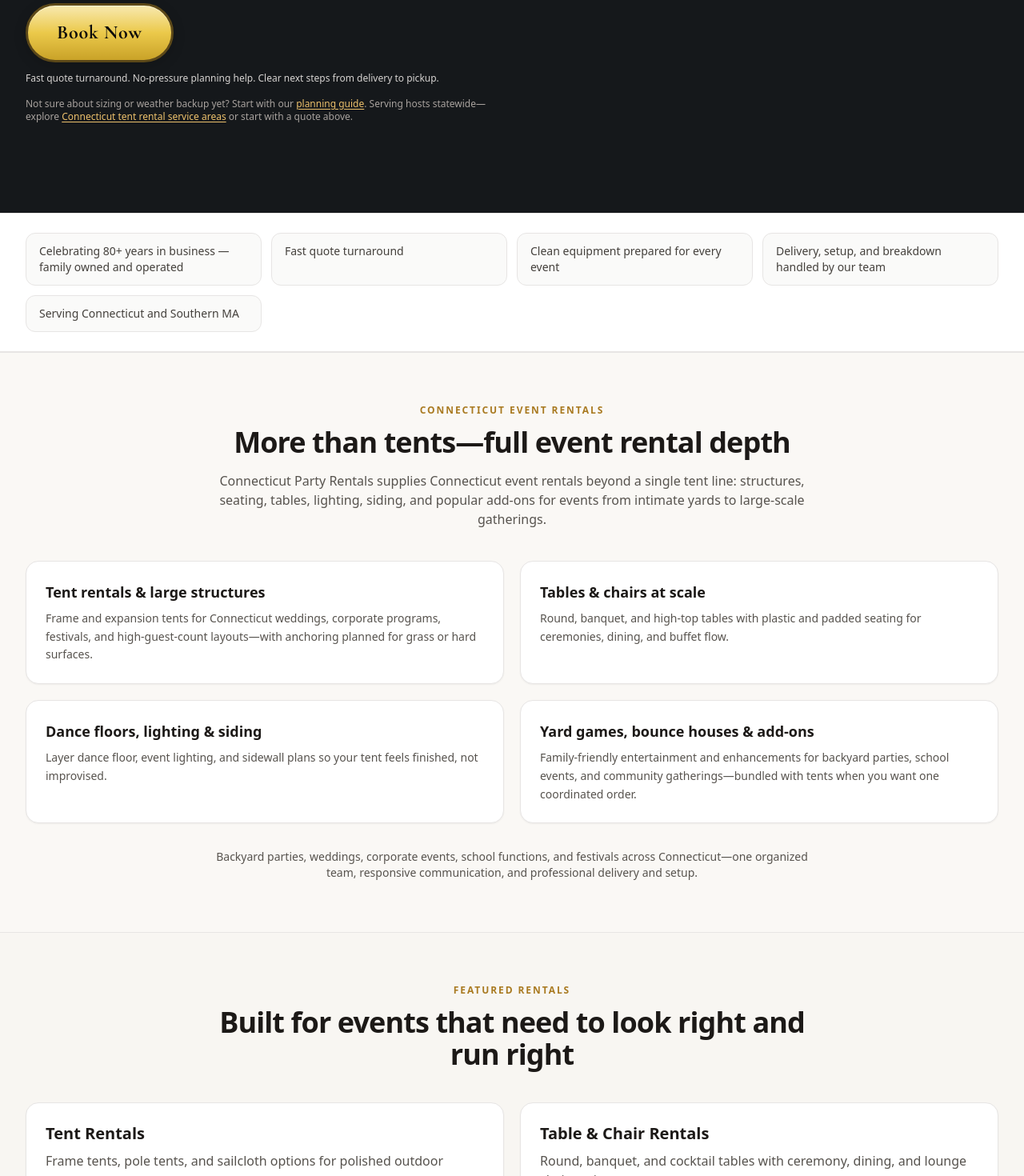
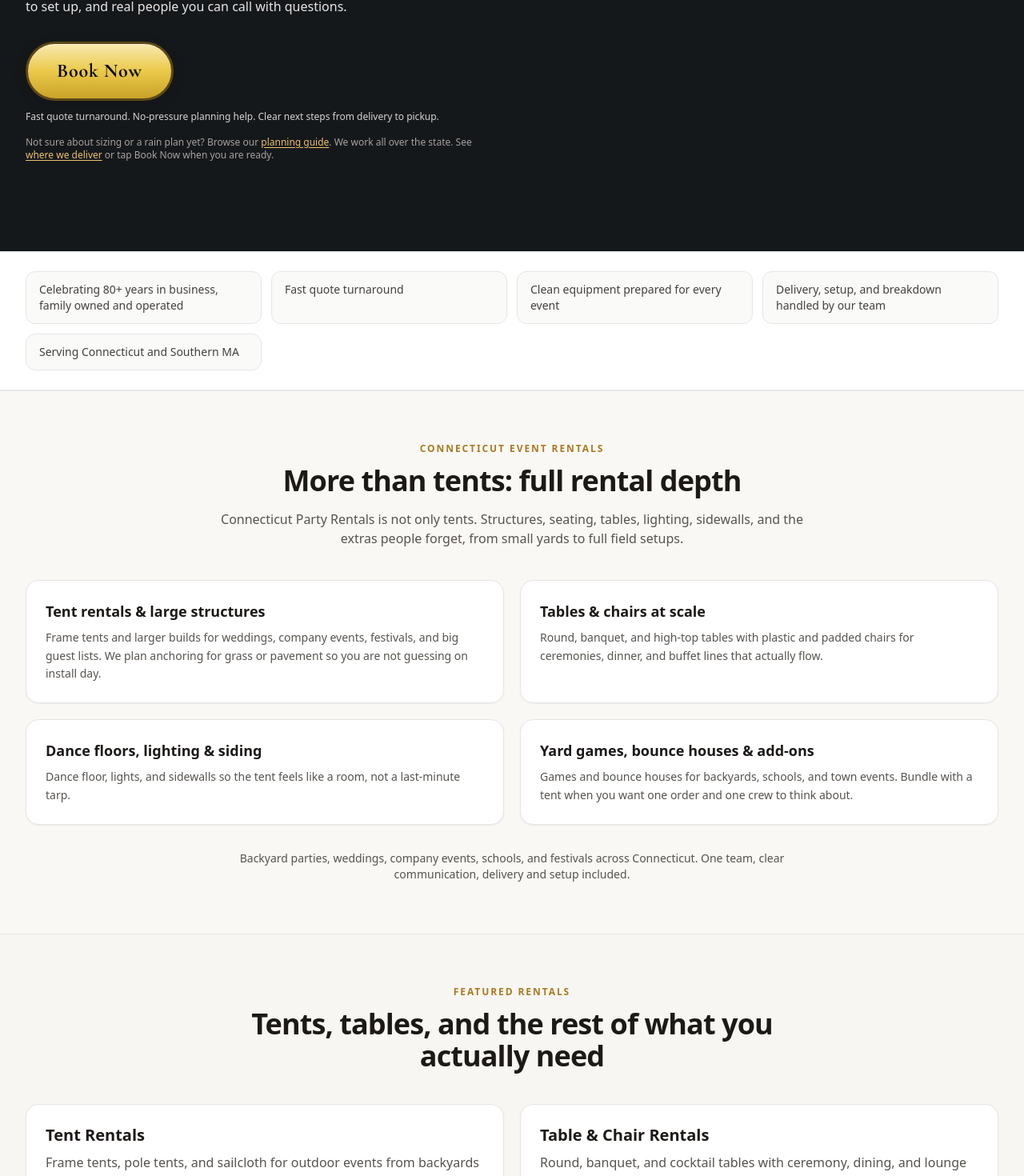
Before and after one commit to Bunnybunnyking/EventRent, a Next.js app: page / in a window 1280 px wide. Shown: the part 1177-2647 px from the top of the page at 80% size. Built offline with nearby package versions, Linux system fonts and the light colour scheme; no server answers.

Commit message:
Homepage copy: remove em dashes, warmer tone; service blocks and FAQ preview

```diff
--- a/app/page.tsx
+++ b/app/page.tsx
@@ -48,13 +48,13 @@ export default function HomePage() {
         <div className="relative mx-auto max-w-7xl px-4 pb-20 pt-12 sm:px-6 sm:pt-16 md:pb-28 lg:px-8">
           <p className="text-xs font-semibold uppercase tracking-[0.16em] text-[#edc16c]">{business.name}</p>
           <h1 className="mt-4 max-w-3xl text-4xl font-semibold leading-tight tracking-tight sm:text-5xl">
-            Tent rentals in Wethersfield, {business.primaryCity}, and statewide—polished setups that run on schedule.
+            Tent rentals in Wethersfield, {business.primaryCity}, and across Connecticut. We show up when we say we will, and we treat your lawn like it matters.
           </h1>
           <p className="mt-4 max-w-2xl text-base leading-relaxed text-[#e8dcc4] [font-family:var(--font-display)] sm:text-lg">
             {business.heroBrandTagline}
           </p>
           <p className="mt-5 max-w-2xl text-base text-stone-200">
-            Family owned and operated since {business.establishedYear}, we help weddings, backyard celebrations, and corporate events feel organized, elevated, and stress-free with clean equipment, professional setup, and responsive communication.
+            We are family owned and have been at this since {business.establishedYear}. Weddings, graduations, cookouts, company picnics, whatever you are planning, we bring clean gear, a crew that knows how to set up, and real people you can call with questions.
           </p>
           <div className="mt-8 flex flex-wrap items-center gap-3">
             <Link href="/contact#quote" className={bookNowSectionClass}>
@@ -63,15 +63,15 @@ export default function HomePage() {
           </div>
           <p className="mt-3 text-xs text-stone-300">Fast quote turnaround. No-pressure planning help. Clear next steps from delivery to pickup.</p>
           <p className="mt-4 max-w-xl text-xs text-stone-400">
-            Not sure about sizing or weather backup yet? Start with our{" "}
+            Not sure about sizing or a rain plan yet? Browse our{" "}
             <Link href="/planning" className="font-medium text-[#edc16c] underline underline-offset-2 hover:text-white">
               planning guide
             </Link>
-            . Serving hosts statewide—explore{" "}
+            . We work all over the state. See{" "}
             <Link href="/service-areas" className="font-medium text-[#edc16c] underline underline-offset-2 hover:text-white">
-              Connecticut tent rental service areas
+              where we deliver
             </Link>{" "}
-            or start with a quote above.
+            or tap Book Now when you are ready.
           </p>
         </div>
       </section>
@@ -90,7 +90,7 @@ export default function HomePage() {
 
       <section className="py-16">
         <div className="mx-auto max-w-7xl px-4 sm:px-6 lg:px-8">
-          <SectionHeading eyebrow="Featured Rentals" title="Built for events that need to look right and run right" />
+          <SectionHeading eyebrow="Featured Rentals" title="Tents, tables, and the rest of what you actually need" />
           <div className="mt-10 grid gap-5 md:grid-cols-2">
             {services.map((service) => (
               <article key={service.title} className="rounded-2xl border border-stone-200 bg-white p-6 shadow-sm transition hover:shadow-md">
@@ -113,7 +113,7 @@ export default function HomePage() {
 
       <section className="bg-white py-16">
         <div className="mx-auto max-w-7xl px-4 sm:px-6 lg:px-8">
-          <SectionHeading eyebrow="Event Types" title="Designed for weddings, private events, and organized public programs" />
+          <SectionHeading eyebrow="Event Types" title="Weddings, backyards, schools, companies, and everything in between" />
           <div className="mt-8 grid gap-3 sm:grid-cols-2 lg:grid-cols-3">
             {eventTypeLinks.map((event) => (
               <Link
@@ -134,21 +134,21 @@ export default function HomePage() {
       <section className="py-16">
         <div className="mx-auto grid max-w-7xl gap-10 px-4 sm:px-6 md:grid-cols-2 lg:px-8">
           <div className="rounded-3xl border border-stone-200 bg-white p-7 shadow-sm">
-            <h2 className="text-2xl font-semibold tracking-tight">What clients worry about, solved up front</h2>
+            <h2 className="text-2xl font-semibold tracking-tight">What people ask before they book</h2>
             <ul className="mt-5 space-y-3 text-sm text-stone-700">
-              <li>Concerned about no-shows? We confirm timing windows and keep communication clear before event day.</li>
-              <li>Worried about equipment condition? Every tent, table, and chair is inspected before deployment.</li>
-              <li>Need rain confidence? We plan sidewalls and weather-ready options in advance.</li>
-              <li>Afraid of hidden charges? We provide transparent quote details and practical recommendations.</li>
+              <li>Will you actually show up? We lock delivery windows and keep you in the loop before the day of.</li>
+              <li>Will the stuff look decent? We inspect tents, tables, and chairs before they leave our warehouse.</li>
+              <li>What if it rains? We talk through sidewalls and backup options while we still have time to plan.</li>
+              <li>What will this cost? We quote line by item so you are not guessing what is in the number.</li>
             </ul>
           </div>
           <div className="rounded-3xl border border-stone-200 bg-[#111315] p-7 text-stone-100 shadow-sm">
             <h2 className="text-2xl font-semibold tracking-tight">How it works</h2>
             <ol className="mt-5 space-y-3 text-sm text-stone-300">
-              <li>1. Share your date, town, and guest count.</li>
-              <li>2. We recommend a tent size and rental package.</li>
-              <li>3. You receive a clear quote with timeline details.</li>
-              <li>4. Our crew delivers, sets up, and returns for breakdown.</li>
+              <li>1. Tell us your date, town, and roughly how many people.</li>
+              <li>2. We suggest tent size and what else usually goes with it.</li>
+              <li>3. You get a quote you can read without a spreadsheet.</li>
+              <li>4. Our crew delivers, sets up, and comes back to take it down.</li>
             </ol>
             <Link href="/contact#quote" className={`${bookNowSectionClass} mt-5 inline-flex text-base sm:text-lg`}>
               Book Now
@@ -162,15 +162,15 @@ export default function HomePage() {
           <SectionHeading
             eyebrow="Tent Planning"
             title="Not sure what size tent you need?"
-            intro="We plan around guest count, seating style, dance floor, food service, and weather backup so your layout works in real life, not just on paper."
+            intro="We plan around headcount, how you want people seated, whether there is dancing, food, and what happens if the weather turns. Real life, not a sketch on the back of a napkin."
           />
           <div className="mt-8 grid gap-4 rounded-2xl border border-stone-200 bg-stone-50 p-6 sm:grid-cols-3">
             <div>
-              <p className="text-sm font-semibold text-stone-900">60-80 guests</p>
+              <p className="text-sm font-semibold text-stone-900">60 to 80 guests</p>
               <p className="mt-1 text-sm text-stone-600">Popular for backyard celebrations and graduation parties.</p>
             </div>
             <div>
-              <p className="text-sm font-semibold text-stone-900">100-150 guests</p>
+              <p className="text-sm font-semibold text-stone-900">100 to 150 guests</p>
               <p className="mt-1 text-sm text-stone-600">Ideal for wedding receptions and larger private events.</p>
             </div>
             <div>
@@ -208,7 +208,7 @@ export default function HomePage() {
       <section className="bg-white py-16">
         <div className="mx-auto max-w-7xl px-4 sm:px-6 lg:px-8">
           <div className="mb-8 flex items-end justify-between gap-4">
-            <SectionHeading eyebrow="Gallery Preview" title="Clean setups with polished, professional presentation" />
+            <SectionHeading eyebrow="Gallery Preview" title="A few setups we have done lately" />
             <Link href="/tents/gallery" className="hidden text-sm font-semibold text-stone-800 underline underline-offset-4 md:block">
               View full gallery
             </Link>
@@ -225,7 +225,7 @@ export default function HomePage() {
           <SectionHeading
             eyebrow="FAQ"
             title="Answers before you have to call"
-            intro="Sizing, guest counts, rain backup, delivery timing, pricing, booking, and hard-surface setups—plain language for Connecticut hosts."
+            intro="Sizing, guest counts, rain backup, when we show up, pricing, booking, and tents on driveways. Plain language, no jargon."
           />
           <div className="mt-8">
             <FAQAccordion items={faqItems.slice(0, 5)} />
--- a/components/inventory-sections.tsx
+++ b/components/inventory-sections.tsx
@@ -12,7 +12,7 @@ import { SectionHeading } from "@/components/sections";
 function formatQty(item: { quantity?: number; quantityNote?: string }) {
   if (item.quantityNote) return item.quantityNote;
   if (item.quantity !== undefined) return item.quantity.toLocaleString();
-  return "—";
+  return "Varies";
 }
 
 function InventoryCategoryCard({ category }: { category: InventoryCategory }) {
@@ -24,7 +24,7 @@ function InventoryCategoryCard({ category }: { category: InventoryCategory }) {
       <h3 className="text-lg font-semibold tracking-tight text-stone-900">{category.title}</h3>
       {category.description ? <p className="mt-1.5 text-xs leading-relaxed text-stone-500">{category.description}</p> : null}
       {category.overviewOnly ? (
-        <p className="mt-4 text-sm font-medium text-stone-700">Large rental selection — details confirmed on quote.</p>
+        <p className="mt-4 text-sm font-medium text-stone-700">Large rental selection; exact counts confirmed on your quote.</p>
       ) : (
         <ul className="mt-4 space-y-2 border-t border-stone-100 pt-4">
           {category.items.map((item) => (
@@ -39,24 +39,24 @@ function InventoryCategoryCard({ category }: { category: InventoryCategory }) {
   );
 }
 
-/** “More than tents” — breadth of Connecticut event rentals */
+/** “More than tents”: breadth of Connecticut event rentals */
 export function WhatWeOfferSection() {
   const pillars = [
     {
       title: "Tent rentals & large structures",
-      body: "Frame and expansion tents for Connecticut weddings, corporate programs, festivals, and high-guest-count layouts—with anchoring planned for grass or hard surfaces.",
+      body: "Frame tents and larger builds for weddings, company events, festivals, and big guest lists. We plan anchoring for grass or pavement so you are not guessing on install day.",
     },
     {
       title: "Tables & chairs at scale",
-      body: "Round, banquet, and high-top tables with plastic and padded seating for ceremonies, dining, and buffet flow.",
+      body: "Round, banquet, and high-top tables with plastic and padded chairs for ceremonies, dinner, and buffet lines that actually flow.",
     },
     {
       title: "Dance floors, lighting & siding",
-      body: "Layer dance floor, event lighting, and sidewall plans so your tent feels finished, not improvised.",
+      body: "Dance floor, lights, and sidewalls so the tent feels like a room, not a last-minute tarp.",
     },
     {
       title: "Yard games, bounce houses & add-ons",
-      body: "Family-friendly entertainment and enhancements for backyard parties, school events, and community gatherings—bundled with tents when you want one coordinated order.",
+      body: "Games and bounce houses for backyards, schools, and town events. Bundle with a tent when you want one order and one crew to think about.",
     },
   ];
 
@@ -65,8 +65,8 @@ export function WhatWeOfferSection() {
       <div className="mx-auto max-w-7xl px-4 sm:px-6 lg:px-8">
         <SectionHeading
           eyebrow="Connecticut event rentals"
-          title="More than tents—full event rental depth"
-          intro={`${business.name} supplies Connecticut event rentals beyond a single tent line: structures, seating, tables, lighting, siding, and popular add-ons for events from intimate yards to large-scale gatherings.`}
+          title="More than tents: full rental depth"
+          intro={`${business.name} is not only tents. Structures, seating, tables, lighting, sidewalls, and the extras people forget, from small yards to full field setups.`}
         />
         <div className="mt-10 grid gap-5 md:grid-cols-2">
           {pillars.map((p) => (
@@ -77,7 +77,7 @@ export function WhatWeOfferSection() {
           ))}
         </div>
         <p className="mx-auto mt-8 max-w-3xl text-center text-sm text-stone-600">
-          Backyard parties, weddings, corporate events, school functions, and festivals across {business.state}—one organized team, responsive communication, and professional delivery and setup.
+          Backyard parties, weddings, company events, schools, and festivals across {business.state}. One team, clear communication, delivery and setup included.
         </p>
       </div>
     </section>
@@ -90,8 +90,8 @@ export function InventoryOverviewSection({ compact = false }: { compact?: boolea
       <div className="mx-auto max-w-7xl px-4 sm:px-6 lg:px-8">
         <SectionHeading
           eyebrow="Rental inventory overview"
-          title="Extensive Connecticut inventory—planned for your guest count"
-          intro="High-capacity tent, table, and chair availability for Connecticut event rentals. The overview below is grouped for planning—confirmed availability is always tied to your date and schedule."
+          title="Extensive Connecticut inventory, planned around your guest count"
+          intro="High-capacity tents, tables, and chairs for Connecticut events. The overview below helps you plan; what is available always ties to your date and our schedule."
         />
         <p className="mx-auto mt-4 max-w-3xl rounded-xl border border-amber-200/80 bg-amber-50/90 px-4 py-3 text-center text-xs leading-relaxed text-amber-950/90">
           {inventoryDisclaimer}
@@ -147,7 +147,7 @@ export function PopularRentalCategoriesSection() {
           <p className="text-xs font-semibold uppercase tracking-[0.16em] text-[#edc16c]">Start here</p>
           <h2 className="mt-3 text-3xl font-semibold tracking-tight sm:text-4xl">Popular rental categories</h2>
           <p className="mt-4 text-sm leading-relaxed text-stone-400">
-            Jump to the event rental path that matches your Connecticut event—then request a custom quote with inventory matched to your date.
+            Pick what matches your event, then ask for a quote with inventory locked to your date.
           </p>
         </div>
         <div className="mt-10 grid gap-4 sm:grid-cols-2 lg:grid-cols-3 xl:grid-cols-4">
@@ -171,8 +171,8 @@ export function PopularRentalCategoriesSection() {
 export function QuoteWorkflowSection() {
   const steps = [
     { title: "Your date & town", text: "Lock the when and where so we can check schedule and routing." },
-    { title: "Guest count & event type", text: "Wedding, corporate, school, backyard, or festival—each drives layout and inventory." },
-    { title: "What you need", text: "Tent size, tables, chairs, lighting, siding, dance floor, games—tell us priorities; we fill gaps." },
+    { title: "Guest count & event type", text: "Wedding, company, school, backyard, or festival: each one changes layout and what you rent." },
+    { title: "What you need", text: "Tent size, tables, chairs, lighting, siding, dance floor, games. Tell us what matters most and we help with the rest." },
     { title: "Custom quote", text: "You receive a clear line-item plan you can adjust before we reserve gear for your day." },
   ];
 
@@ -181,8 +181,8 @@ export function QuoteWorkflowSection() {
       <div className="mx-auto max-w-5xl px-4 sm:px-6 lg:px-8">
         <SectionHeading
           eyebrow="Quote workflow"
-          title="Plan your event—then we build the rental list"
-          intro="This flow mirrors how we will connect quotes to your rental catalog—including future Goodshuffle-driven line items—so nothing is vague when you are ready to book."
+          title="Plan your event, then we build the rental list"
+          intro="This is how we work through a quote with you: date and place first, then headcount and event type, then the gear list. Nothing vague when you are ready to book."
         />
         <ol className="mt-10 space-y-4">
           {steps.map((s, i) => (
--- a/lib/site-data.ts
+++ b/lib/site-data.ts
@@ -13,7 +13,7 @@ export const business = {
   celebrationTagline: "Celebrating 80+ years in business",
   /** Polished hero tagline — oldest in CT + quality / service (see homepage hero) */
   heroBrandTagline:
-    "Connecticut's oldest party rental company—trusted service and elevated events since 1946.",
+    "Connecticut's oldest party rental company. Trusted service since 1946, still family run.",
   /** Party Packages / tent bundle sales page */
   partyPackagesTagline: "We set the stage. You steal the show.",
   /** FAQ page — line under the celebration / trust line */
@@ -46,7 +46,7 @@ export const footerServiceLinks = [
 ];
 
 export const trustPoints = [
-  "Celebrating 80+ years in business — family owned and operated",
+  "Celebrating 80+ years in business, family owned and operated",
   "Fast quote turnaround",
   "Clean equipment prepared for every event",
   "Delivery, setup, and breakdown handled by our team",
@@ -56,7 +56,7 @@ export const trustPoints = [
 export const services = [
   {
     title: "Tent Rentals",
-    description: "Frame tents, pole tents, and sailcloth options for polished outdoor events.",
+    description: "Frame tents, pole tents, and sailcloth for outdoor events from backyards to full receptions.",
     href: "/tent-rentals",
   },
   {
@@ -66,22 +66,22 @@ export const services = [
   },
   {
     title: "Wedding Tent Rentals",
-    description: "Elevated tent layouts, lighting, and sidewall plans designed for elegant wedding flow.",
+    description: "Tent layouts, lighting, and sidewalls planned so your wedding day runs smoothly outside.",
     href: "/wedding-tent-rentals",
   },
   {
     title: "Corporate Event Rentals",
-    description: "Organized setups for company events, school functions, municipal programs, and festivals.",
+    description: "Company picnics, school events, town programs, and festivals with setups that match your run of show.",
     href: "/corporate-event-rentals",
   },
   {
     title: "Yard Games",
-    description: "Cornhole, giant Jenga, Connect 4, and more—delivered for backyard parties, graduations, and team events.",
+    description: "Cornhole, giant Jenga, Connect 4, and more. We deliver for backyard parties, graduations, and team events.",
     href: "/yard-games",
   },
   {
     title: "Bounce Houses",
-    description: "Clean, inspected inflatables sized for real yards—with safety-first setup and optional game bundles.",
+    description: "Clean, inspected inflatables sized for real yards, with setup that puts safety first and optional game bundles.",
     href: "/bounce-houses",
   },
 ];
@@ -168,20 +168,20 @@ export type FaqItem = {
 
 /**
  * Homepage FAQ preview uses the first five (highest-intent topics).
- * Questions mirror what planners ask tent companies—answered in our voice, not copied from competitors.
+ * Questions mirror what planners ask; answers in our voice.
  */
 export const faqItems: FaqItem[] = [
   {
     id: "tent-size",
     question: "What size tent do I need for my event?",
     answer:
-      "Size follows your real layout—not a generic chart. We factor seated vs. standing mix, dance floor, buffet or bar lines, head table, DJ or band footprint, and aisle width so servers and guests move comfortably. During planning we sketch a practical flow for your Connecticut venue, then match tent dimensions and style (frame, pole, or sailcloth) to that plan. If your guest count shifts before the event, we adjust recommendations so you are not guessing alone.",
+      "It depends how you use the space, not just a chart on a wall. We look at seated versus standing, dance floor, buffet or bar lines, head table, DJ or band, and how wide the aisles need to be so people and servers are not bumping chairs all night. We walk through your Connecticut venue with you, then pick tent size and style (frame, pole, or sailcloth) that fits. If your count moves before the event, we tweak the plan with you.",
   },
   {
     id: "tent-capacity",
     question: "How many guests fit under a tent?",
     answer:
-      "A rough planning rule is about one guest per ten to twelve square feet of tent floor when you are seating people at tables—tighter for ceremony-style rows, more generous for lounge or mixed seating. Always add square footage for dance floors, bars, stages, and service lanes; those pieces shrink usable capacity fast. We translate your headcount and program into a tent size that fits the footprint, not just the math on paper.",
+      "Rough rule of thumb: about one guest per ten to twelve square feet under the tent when people sit at tables (tighter if it is ceremony rows, more if it is lounge or mixed seating). Dance floors, bars, stages, and paths for staff eat space fast, so do not forget to add that in. We turn your headcount and how you run the event into a real footprint, not just a number on paper.",
   },
   {
     id: "rain-plan",
@@ -191,7 +191,7 @@ export const faqItems: FaqItem[] = [
   },
   {
     id: "delivery-setup",
-    question: "Do you deliver and set up—and when will you arrive?",
+    question: "Do you deliver and set up, and when will you arrive?",
     answer:
       "Yes. Our crew delivers, installs, and returns for takedown so you are not coordinating rentals on event day. We schedule arrival within an agreed window and confirm timing ahead of your date so vendors and venues know what to expect. Access paths, parking, and surface type all affect schedule; we bake that into the plan when you book.",
   },
@@ -199,7 +199,7 @@ export const faqItems: FaqItem[] = [
     id: "pricing",
     question: "How does pricing work?",
     answer:
-      "Quotes reflect your date, location, tent size and type, accessories (sidewalls, lighting, climate), tables and chairs, labor for setup and strike, and site conditions such as stairs, distance to the setup area, or hard-surface anchoring. You get line-item clarity—not a vague package—so you can compare options and decide with confidence. Ask us anything on the quote; we prefer upfront questions to surprises later.",
+      "Your quote lists what you are paying for: date and place, tent size and style, add-ons like sidewalls and lights, tables and chairs, labor to set up and take down, and anything odd about the site (stairs, long carries, anchoring on pavement). You see line items, not one blob of a price, so you can compare and ask questions. We would rather hear them now than on the morning of your event.",
   },
   {
     id: "reserve-ahead",
```
Also changed, not shown: components/sections.tsx (+5 -6 lines).
